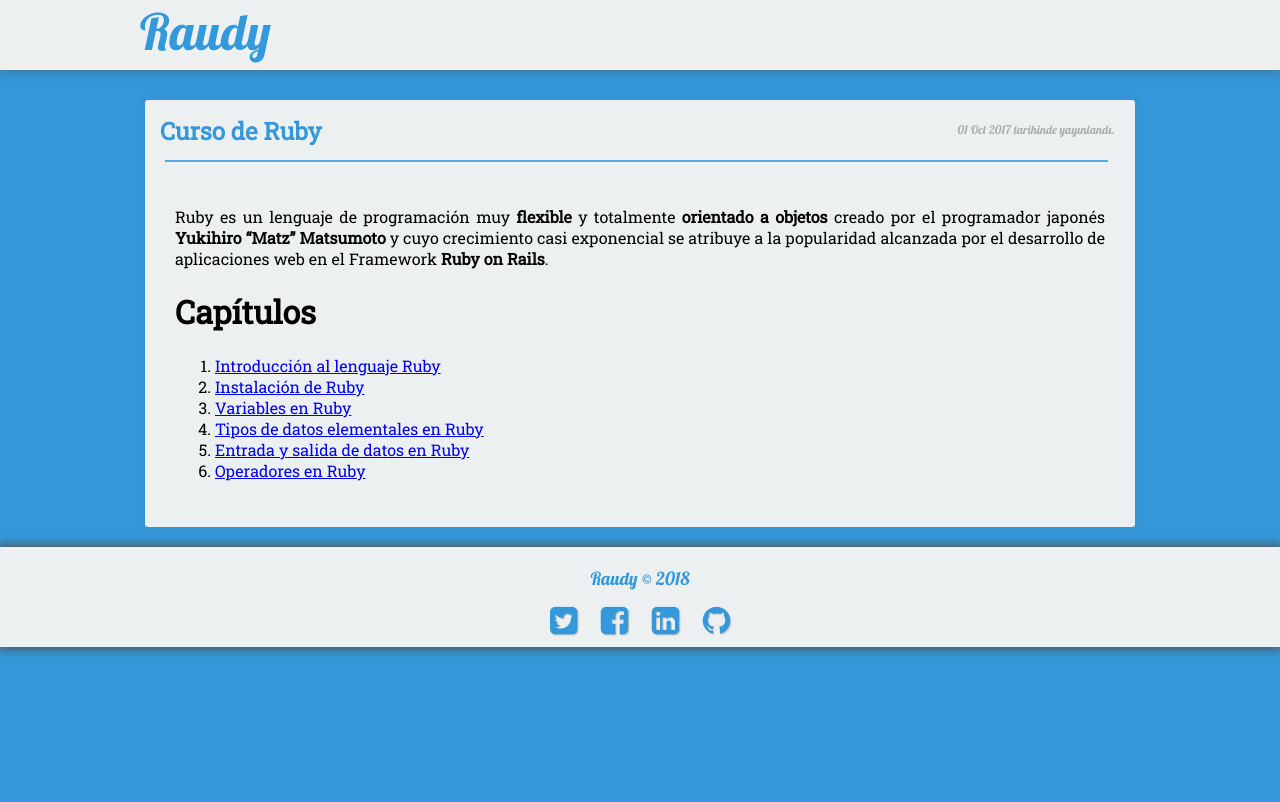
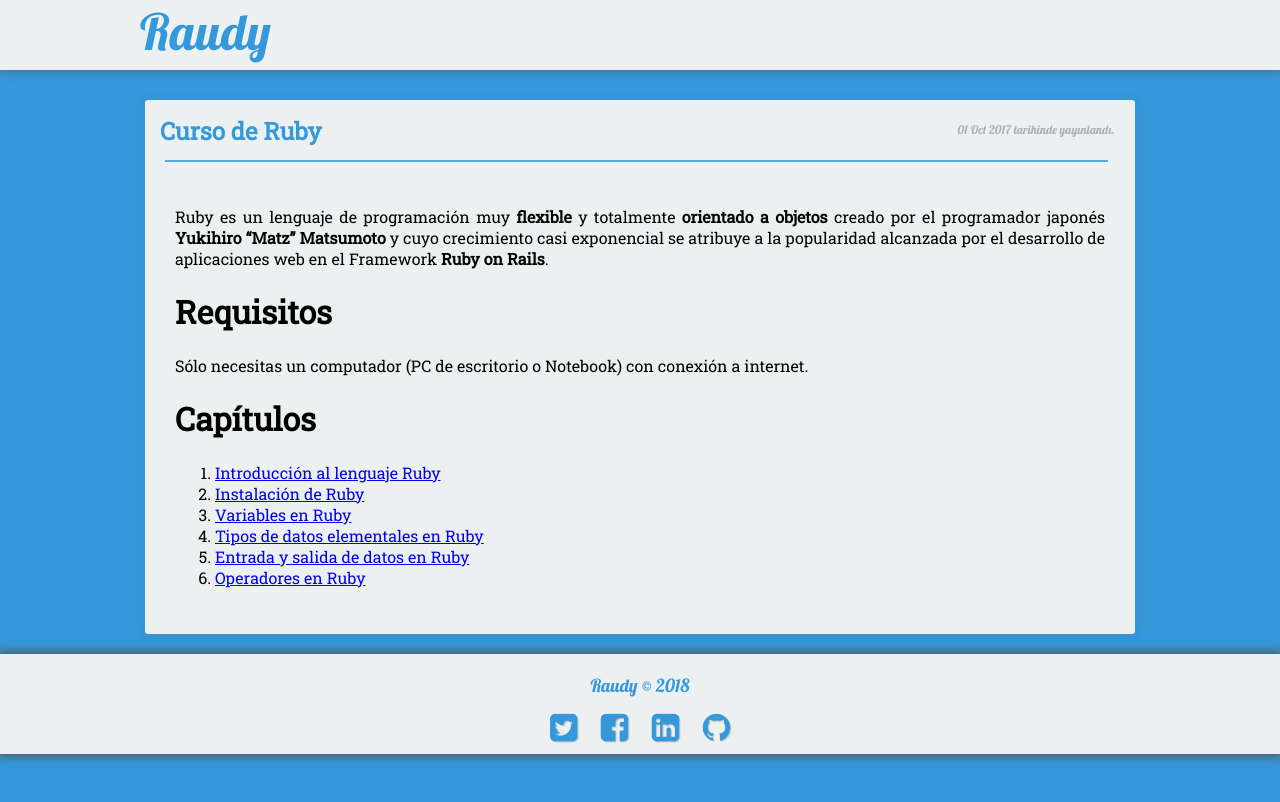
Before and after one commit to nisoto/Blog-anterior-2.0, a Jekyll site: the page built from _posts/2017-10-01-curso-ruby.md, in a window 1280 px wide. Shown: the top 802 px of the page. Built offline with Jekyll 4.4.1, drawn with Linux system fonts in a browser that asks for light colours; nearby versions of some CDN libraries.

Commit message:
Update 2017-10-01-curso-ruby.md

```diff
--- a/_posts/2017-10-01-curso-ruby.md
+++ b/_posts/2017-10-01-curso-ruby.md
@@ -11,6 +11,10 @@ tag:
 
 Ruby es un lenguaje de programación muy **flexible** y totalmente **orientado a objetos** creado por el programador japonés **Yukihiro “Matz” Matsumoto** y cuyo crecimiento casi exponencial se atribuye a la popularidad alcanzada por el desarrollo de aplicaciones web en el Framework **Ruby on Rails**.
 
+# Requisitos
+
+Sólo necesitas un computador (PC de escritorio o Notebook) con conexión a internet.
+
 # Capítulos
 
 1. [Introducción al lenguaje Ruby](https://nisoto.github.io/introduccion-ruby/)
```
